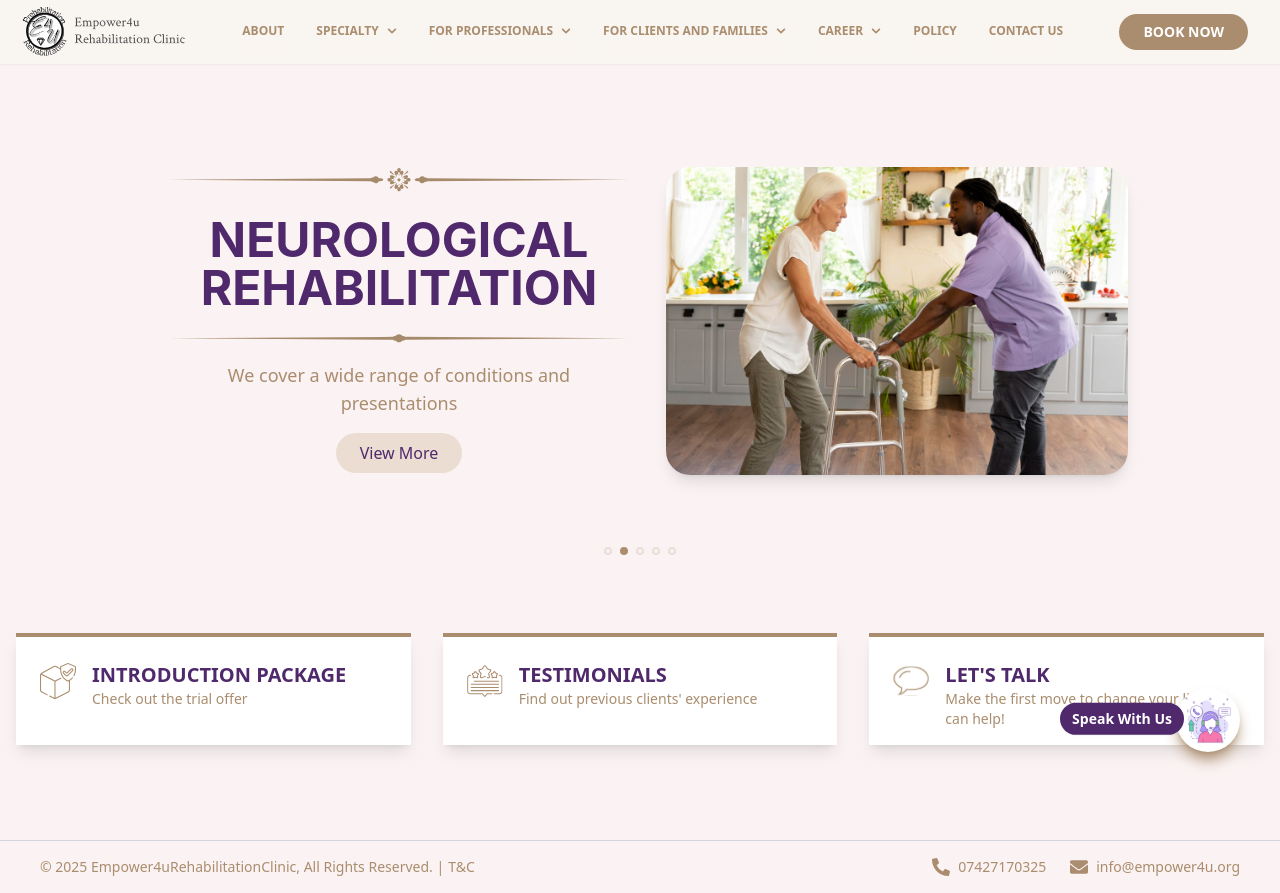
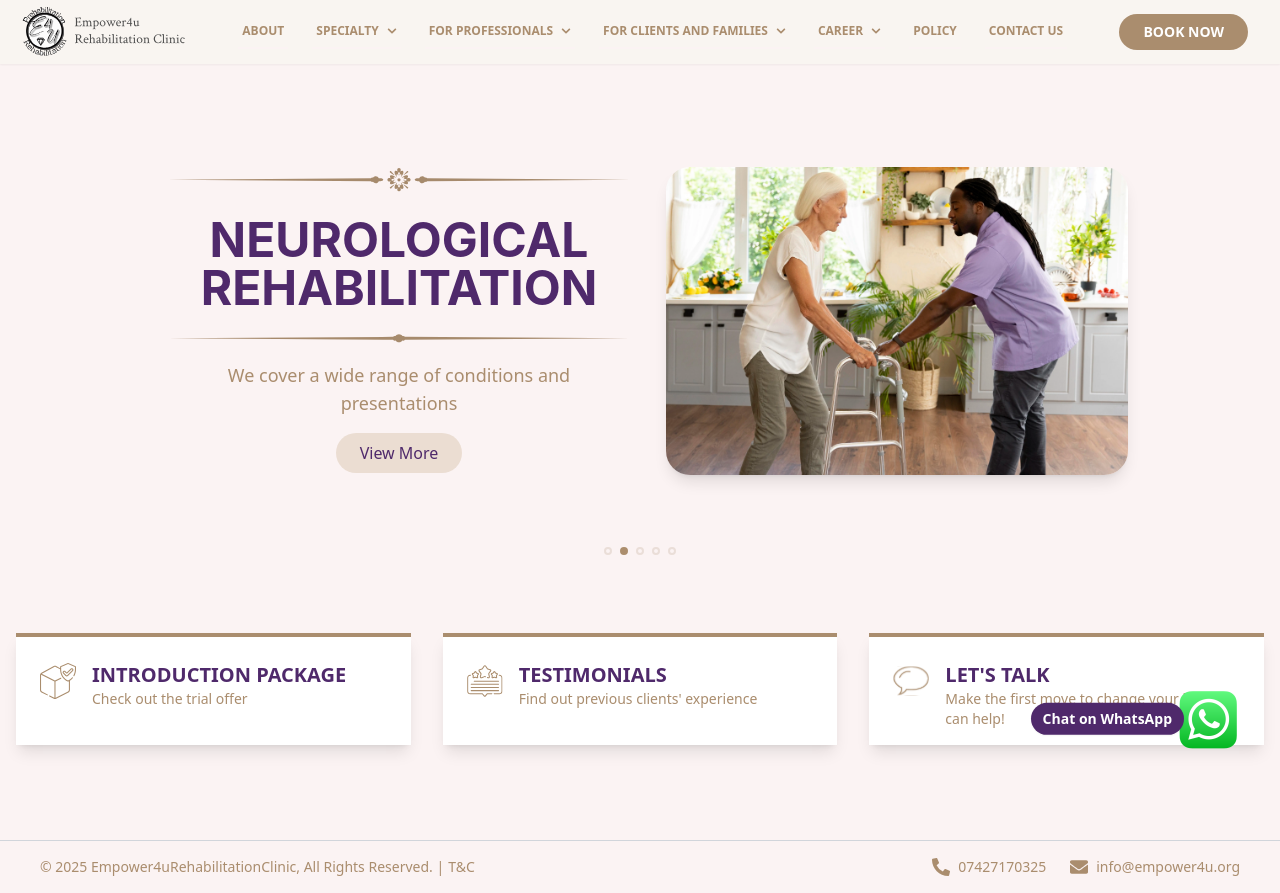
Before and after one commit to AppSynergiesPvtLtd/empower4u, a Next.js app: page / in a window 1280 px wide. Built offline with nearby package versions, Linux system fonts and the light colour scheme.

Commit message:
hide hcpc and updated cta

```diff
--- a/src/components/CallCTA.jsx
+++ b/src/components/CallCTA.jsx
@@ -1,56 +1,27 @@
 "use client"
-import React, { useEffect, useState } from 'react'
+import React from 'react'
 
 function CallCTA() {
-    const [isMobileWidth, setIsMobileWidth] = useState(false);
+  return (
+    <div>
+      {/* WhatsApp Button */}
+      <div className="relative">
+        <a
+          href="https://wa.me/4407427170325?text=Hello%2C%20I%27m%20interested%20in%20your%20services"
+          target="_blank"
+          rel="noopener noreferrer"
+          className="fixed bottom-12 right-8 lg:right-10  transition-all duration-300 z-[99]  shadow-primary  animate-[buzzer_0.8s_ease-in-out_infinite]"
+          aria-label="WhatsApp"
+        >
+          <img src="/wapp.png" className="w-16 h-16 " alt="WhatsApp" />
+        </a>
+      </div>
 
-    useEffect(() => {
-
-      const handleResize = () => {
-        setIsMobileWidth(window.innerWidth < 500);
-      };
-
-
-      handleResize();
-
-
-      window.addEventListener('resize', handleResize);
-
-
-      return () => {
-        window.removeEventListener('resize', handleResize);
-      };
-    }, []);
-
-    const handleClick = (e) => {
-
-      if (isMobileWidth) {
-
-        window.location.href = "tel:07427170325";
-      } else {
-
-        window.location.href = "mailto:info@empower4u.org";
-      }
-
-
-    };
-  return (
-    <div> <div className="relative">
-			  <a
-      href="#"
-      onClick={()=>handleClick()}
-      className="fixed bottom-12 right-8 lg:right-10 rounded-full shadow-lg transition-all duration-300 z-[99] bg-white shadow-primary p-2 animate-[buzzer_0.5s_ease-in-out_infinite]"
-      aria-label="Contact"
-      style={{
-        animation: 'buzzer 0.8s ease-in-out infinite',
-      }}
-    >
-      <img src="/call2.png" className="w-12 h-12" alt="Contact" />
-    </a>
-			</div>
-			<div className="font-bold fixed bottom-28 lg:bottom-16 right-2 lg:right-24 transform -translate-x-1/2 bg-maintext text-white lg:text-md text-sm px-3 py-1.5 shadow-sm rounded-full animate-bounce z-[100]">
-				Speak With Us{" "}
-			</div></div>
+      {/* Label Text */}
+      <div className="font-bold fixed bottom-28 lg:bottom-16 right-2 lg:right-24 transform -translate-x-1/2 bg-maintext text-white lg:text-md text-sm px-3 py-1.5 shadow-sm rounded-full animate-bounce z-[100]">
+        Chat on WhatsApp
+      </div>
+    </div>
   )
 }
 
--- a/src/components/Navbar.js
+++ b/src/components/Navbar.js
@@ -126,7 +126,7 @@ const Navbar = () => {
 					onClick={() => setSidebarOpen(false)}
 				>
 					<div
-						className="fixed inset-y-0 right-0 w-60 bg-white p-6 shadow-2xl transform transition-transform"
+						className="fixed inset-y-0 right-0 w-60 bg-white p-6 shadow-2xl transform transition-transform "
 						onClick={(e) => e.stopPropagation()}
 					>
 						<div className="flex justify-between">
--- a/src/config/navigationConfig.js
+++ b/src/config/navigationConfig.js
@@ -26,7 +26,7 @@ export const navItems = [
     options: [
       { title: "Evidence", href: "/for-professionals/evidence" },
       { title: "Referrals", href: "/for-professionals/referrals" },
-      { title: "HCPC Registration Support", href: "/for-professionals/hcpc-registration-support" },
+      // { title: "HCPC Registration Support", href: "/for-professionals/hcpc-registration-support" },
     ],
   },
   {
@@ -44,7 +44,7 @@ export const navItems = [
     hasDropdown: true,
     options: [
       { title: "Work with us", href: "/career/work-with-us" },
-      { title: "HCPC registration support", href: "/career/hcpc-registration-support" },
+      // { title: "HCPC registration support", href: "/career/hcpc-registration-support" },
     ],
   },
   { title: "Policy", href: "/policy", hasDropdown: false },
```
Also changed, not shown: public/wapp.png (added).
